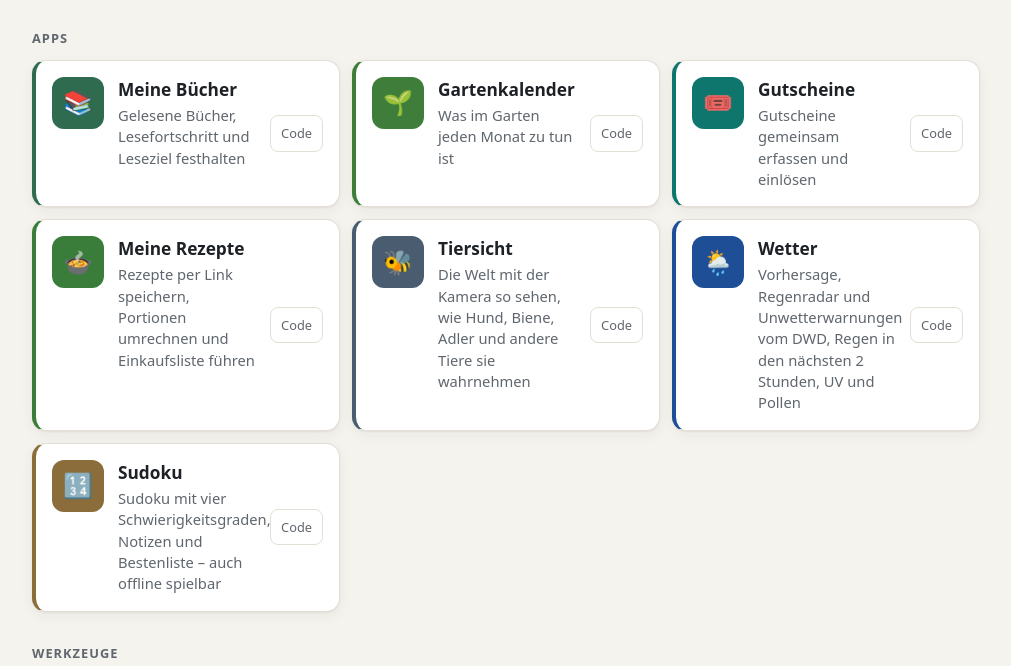
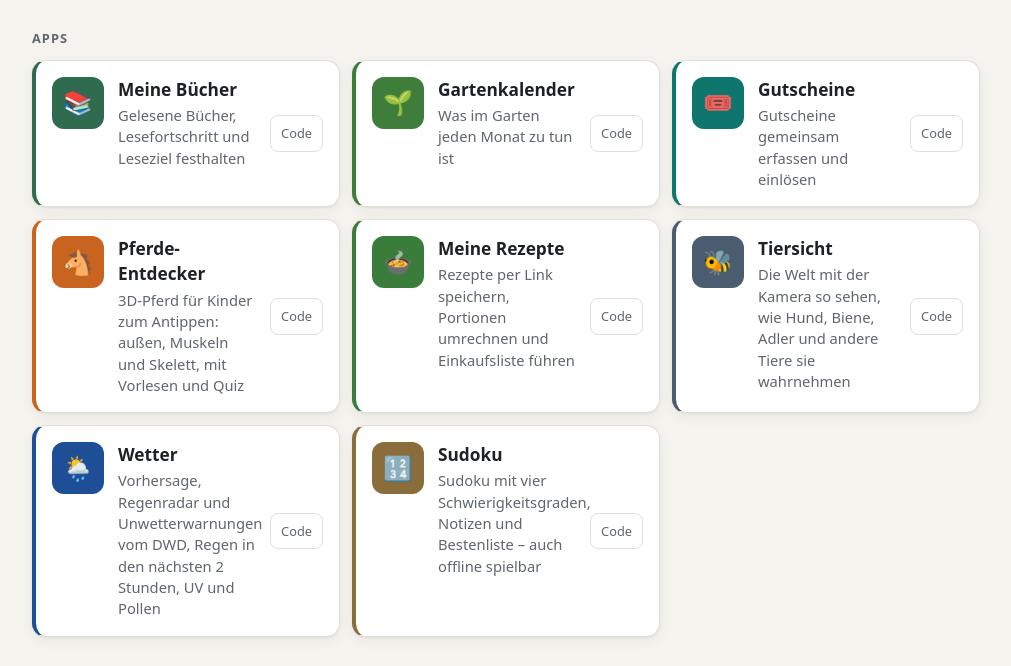
Before and after one commit to schmidthorsten89-beep/schmidthorsten89-beep.github.io, a plain HTML site: page index.html in a window 1280 px wide. Shown: the part 121-787 px from the top of the page, without its empty margins (134-1145 px from the left). Drawn offline with Linux system fonts and the light colour scheme.

Commit message:
Karte für den Pferde-Entdecker ergänzt
Co-Authored-By: Claude Opus 5.5 <noreply@anthropic.com>

```diff
--- a/index.html
+++ b/index.html
@@ -195,6 +195,14 @@
         </div>
         <a class="code-link" href="https://github.com/schmidthorsten89-beep/gutscheine" aria-label="Code der Gutscheine-App auf GitHub">Code</a>
       </li>
+      <li class="karte" style="--farbe:#c8641f">
+        <span class="symbol" aria-hidden="true">🐴<img src="/pferd/icons/icon-192.png" alt="" onerror="this.remove()"></span>
+        <div class="inhalt">
+          <a class="app-link" href="/pferd/">Pferde-Entdecker</a>
+          <p class="beschreibung">3D-Pferd für Kinder zum Antippen: außen, Muskeln und Skelett, mit Vorlesen und Quiz</p>
+        </div>
+        <a class="code-link" href="https://github.com/schmidthorsten89-beep/pferd" aria-label="Code vom Pferde-Entdecker auf GitHub">Code</a>
+      </li>
       <li class="karte" style="--farbe:#3a7d3a">
         <span class="symbol" aria-hidden="true">🍲<img src="/rezepte/icons/icon-192.png" alt="" onerror="this.remove()"></span>
         <div class="inhalt">
```
